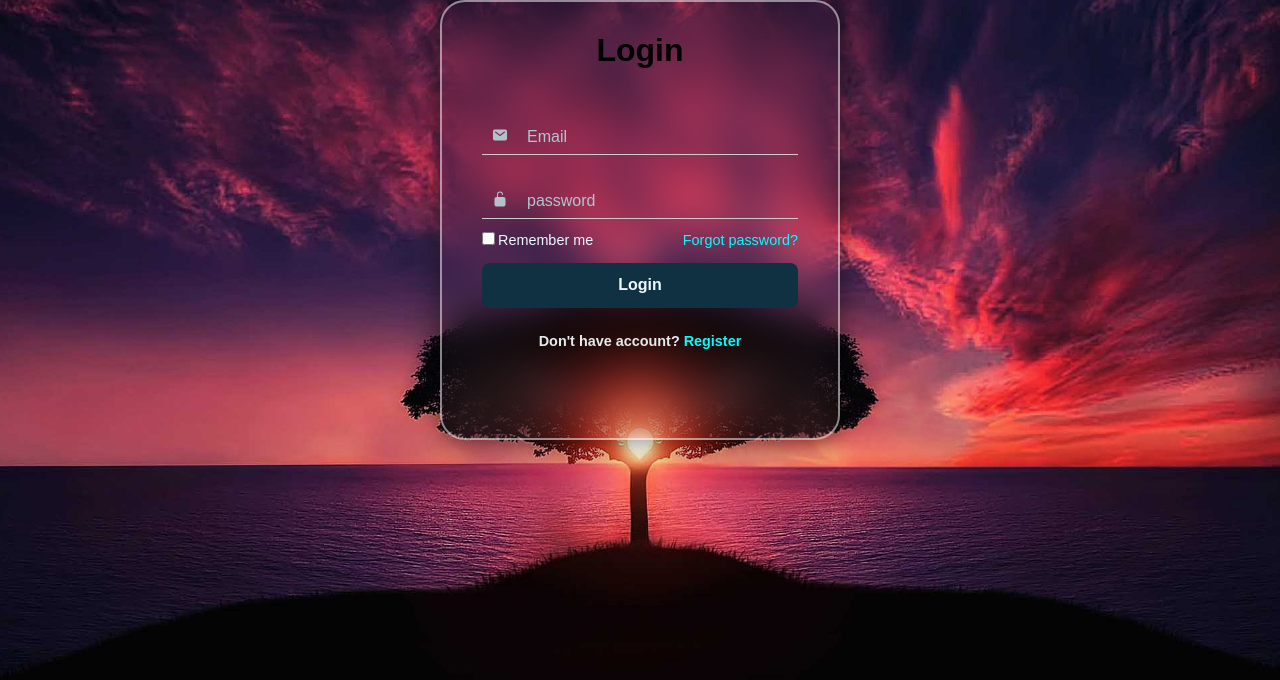
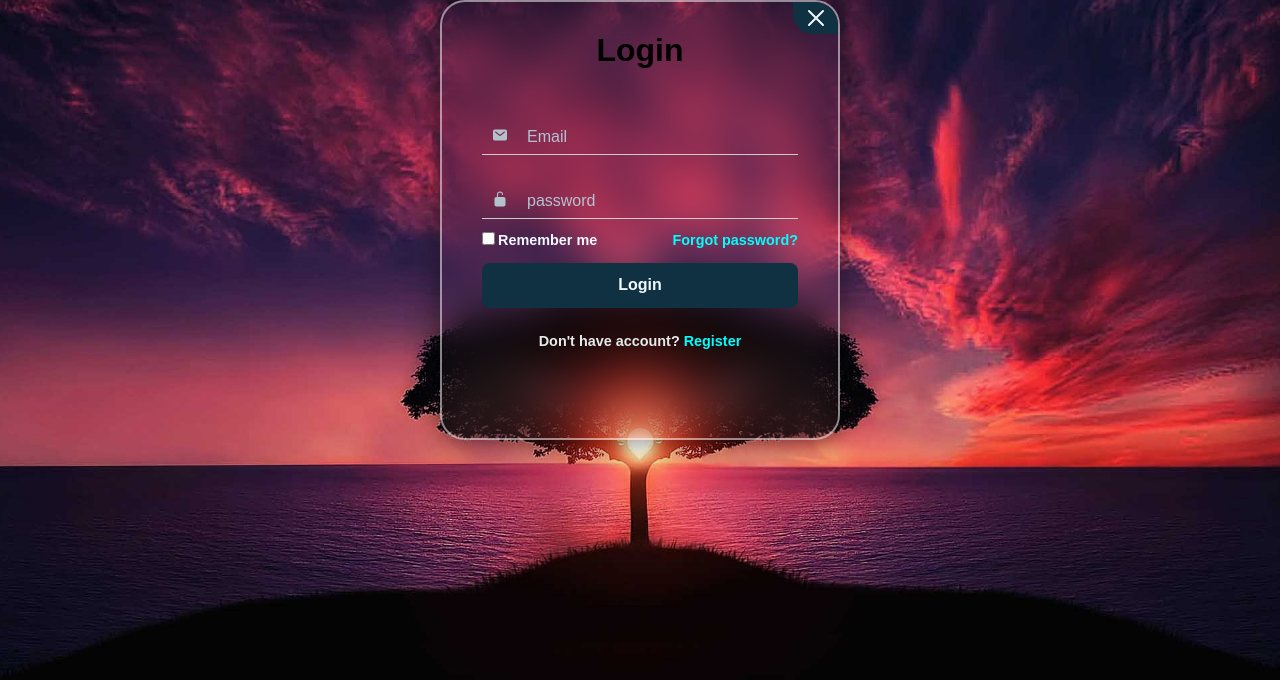
Before and after one commit to jeder-Bertoldo/cadastro-usuario, a PHP site: page / in a window 1280 px wide. Shown: the part 80-760 px from the top of the page. Run offline with PHP 8.4, Linux system fonts and the light colour scheme; some web fonts are replaced.

Commit message:
botão de sair

```diff
--- a/index.html
+++ b/index.html
@@ -21,6 +21,9 @@
 </header>
 
 <div class="wrapper">
+    <span class="icon-close">
+        <ion-icon name="close-outline"></ion-icon>
+    </span>
     <div class="form-box login">
         <h2>Login</h2>
         <form action="#">
--- a/style.css
+++ b/style.css
@@ -89,10 +89,26 @@ header{
     justify-content: center;
     align-items: center;
     top: -100px;
+    overflow: hidden;
+
 }
 .wrapper .form-box{
     width: 100%;
     padding: 40px;
+}
+.icon-close{
+    position: absolute;
+    top: 0;
+    right: 0;
+    width: 45px;
+    background-color: #0f3141;
+    font-size: 2em;
+    color: aliceblue;
+    display: flex;
+    justify-content: center;
+    align-items: center;
+    cursor: pointer;
+    border-bottom-left-radius: 20px;
 }
 .form-box h2 {
     font-size: 2em;
@@ -177,6 +193,7 @@ header{
    margin: -15px 0 15px;
    display: flex;
    justify-content: space-between;
+   font-weight: bold;
 }
 .remember-forgot label input{
     accent-color: rgb(37, 39, 41);
```
